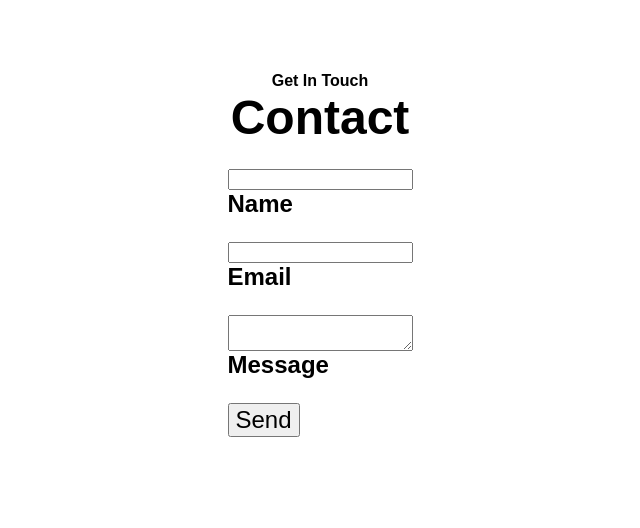
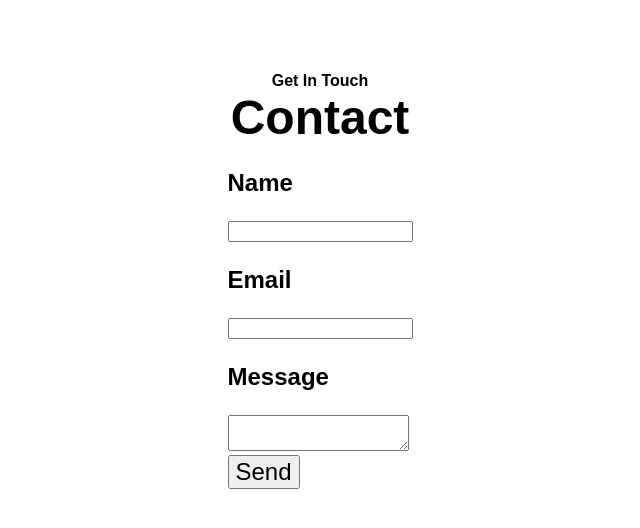
Before and after one commit to andrewjsalas/react-contact-form, a React (Create React App) app: page / in a window 1280 px wide. Shown: the top 528 px of the page, without its empty margins (320-960 px from the left). Built offline with nearby package versions, Linux system fonts and the light colour scheme.

Commit message:
Integrate Mailjs

```diff
--- a/package.json
+++ b/package.json
@@ -6,6 +6,7 @@
     "@testing-library/jest-dom": "^5.16.4",
     "@testing-library/react": "^13.1.1",
     "@testing-library/user-event": "^13.5.0",
+    "emailjs-com": "^3.2.0",
     "react": "^18.0.0",
     "react-dom": "^18.0.0",
     "react-scripts": "5.0.1",
--- a/src/App.js
+++ b/src/App.js
@@ -1,50 +1,63 @@
-import { useState } from "react";
+import { useRef } from "react";
 import styled from "styled-components";
+import emailjs from 'emailjs-com'
 
 function App() {
-  const [name, setName] = useState('')
-  const [email, setEmail] = useState('')
-  const [message, setMessage] = useState('')
+
+  const form = useRef()
+
+  const sendEmail = (e) => {
+    e.preventDefault()
+
+    emailjs.js('service_kp10w9s', 'template_dnlegx6', form.current, 'ctpiNQ5Qlt0E6k_G5')
+      .then((result) => {
+        console.log(result.text)
+        alert('Sent!')
+      }, (error) => {
+        console.log(error.text)
+        alert('Unable to send')
+      })
+  }
 
   return (
     <PageContainer>
       <PageSubHeader>Get In Touch</PageSubHeader>
       <PageHeader>Contact</PageHeader>
 
-      <ContactCard>
-
-        <InputFields>
-          <Label htmlFor='name'>
+        <Form ref={form} onSubmit={sendEmail}>
+          {/* Name */}
+          <FormGroup>
+            <Label htmlFor='name'>Name</Label>
             <Input
               type='text'
-              name='name'
-              value={name}
-              onChange={(e) => setName(e.target.value)}
+              name='user_name'
+              required
             />
-            Name
-          </Label>
-          <Label htmlFor='email'>
+          </FormGroup>
+
+          {/* Email */}
+          <FormGroup>
+            <Label htmlFor='email'>Email</Label>
             <Input
-              type='text'
+              type='email'
               email='email'
-              value={email}
-              onChange={(e) => setEmail(e.target.value)}
+              required
             />
-            Email
-          </Label>
-          <Label htmlFor='text-area'>
+          </FormGroup>
+
+          {/* Message */}
+          <FormGroup>
+            <Label htmlFor='text-area'>Message</Label>
             <TextArea
               type='text'
               message='message'
-              value={message}
-              onChange={(e) => setMessage(e.target.value)}
+              required
             />
-            Message
-          </Label>
-        </InputFields>
+          </FormGroup>
+          <Button type='submit' value='send'>Send</Button>
+        </Form>
 
-        <Button>Send</Button>
-      </ContactCard>
+
 
     </PageContainer>
   );
@@ -69,11 +82,12 @@ const PageSubHeader = styled.h4`
   margin-top: 4rem;
 `
 
-const ContactCard = styled.div`
+const Form = styled.form`
   margin: 0 auto;
+
 `
 
-const InputFields = styled.div`
+const FormGroup = styled.div`
 
 `
 
```
Also changed, not shown: 1 other file (tests, documents, lock files or other folders).
